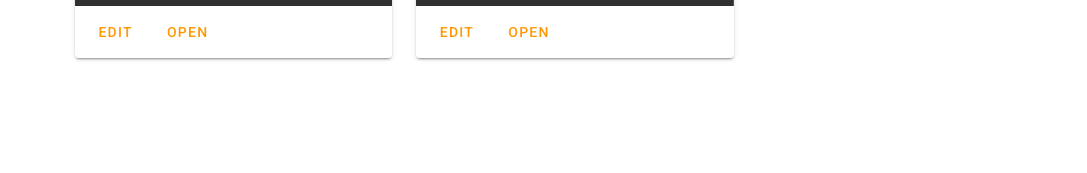
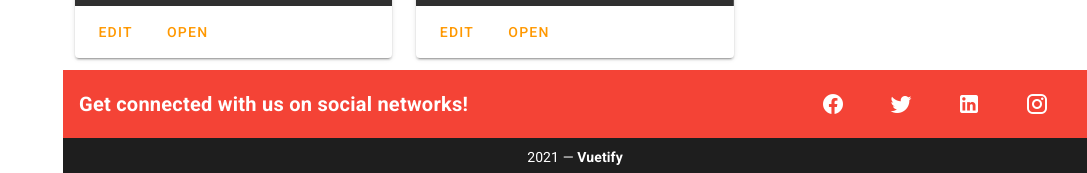
Before and after one commit to vinme/NewsApp, a Vue app in the folder newsapp/: page / in a window 1280 px wide. Shown: the part 1962-2135 px from the top of the page, without its empty margins (193-1280 px from the left). Before the commit the page ends 2032 px from the top, so only its background shows below. Built offline with nearby package versions, Linux system fonts and the light colour scheme; grey boxes are pictures that could not be loaded.

Commit message:
Added footer

```diff
--- /dev/null
+++ b/newsapp/src/layouts/FooterView.vue
@@ -0,0 +1,51 @@
+<template>
+  <v-footer
+    dark
+    padless
+  >
+    <v-card
+      class="flex"
+      flat
+      tile
+    >
+      <v-card-title class="red">
+        <strong class="subheading">Get connected with us on social networks!</strong>
+
+        <v-spacer></v-spacer>
+
+        <v-btn
+          v-for="icon in icons"
+          :key="icon"
+          class="mx-4"
+          dark
+          icon
+        >
+          <v-icon size="24px">
+            {{ icon }}
+          </v-icon>
+        </v-btn>
+      </v-card-title>
+
+      <v-card-text class="py-2 white--text text-center">
+        {{ new Date().getFullYear() }} — <strong>Vuetify</strong>
+      </v-card-text>
+    </v-card>
+  </v-footer>
+</template>
+
+<script>
+  export default {
+    data: () => ({
+      icons: [
+        'mdi-facebook',
+        'mdi-twitter',
+        'mdi-linkedin',
+        'mdi-instagram',
+      ],
+    }),
+  }
+</script>
+
+<style>
+
+</style>
--- a/newsapp/src/layouts/MainLayout.vue
+++ b/newsapp/src/layouts/MainLayout.vue
@@ -32,7 +32,7 @@
       <v-list-item>
         <v-list-item-content>
           <v-list-item-title class="title">
-              <v-img lazy-src="../assets/images/logo.png" src="../assets/images/logo.png" />
+              <a href="/"><v-img lazy-src="../assets/images/logo.png" src="../assets/images/logo.png" /></a>
           </v-list-item-title>
           <v-list-item-subtitle>
             24/7 News Updates
@@ -70,20 +70,24 @@
 
     <v-main>
       <!--  -->
-     <router-view></router-view>
+    <router-view></router-view>
+    <footer-view></footer-view>
     </v-main>
+
   </v-app>
+
 </template>
 
 <script>
 import HomePage from '../views/Home.vue'
+import FooterView from './FooterView.vue'
 export default {
-  components: { HomePage },
+  components: { HomePage, FooterView },
 
   data: () => ({
     drawer: null,
     items: [
-          { title: 'Dashboard', icon: 'mdi-view-dashboard', to: '/' },
+          { title: 'Home', icon: 'mdi-view-dashboard', to: '/' },
           { title: 'Recent', icon: 'mdi-help-box', to: '/about' },
         ],
      }),
```
